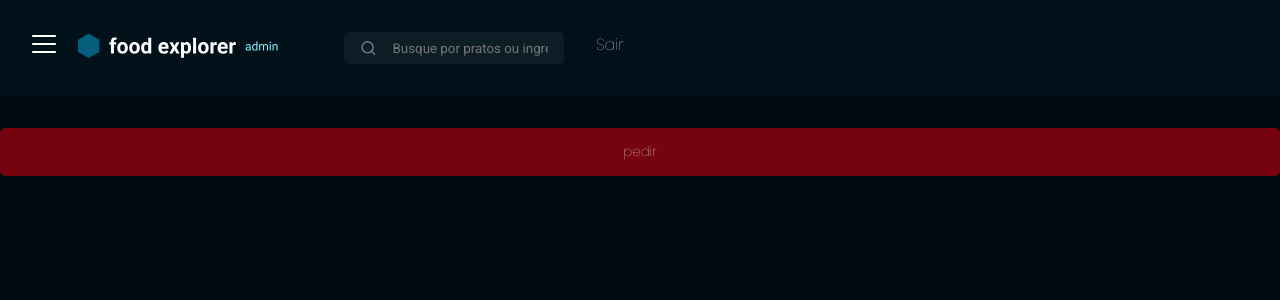
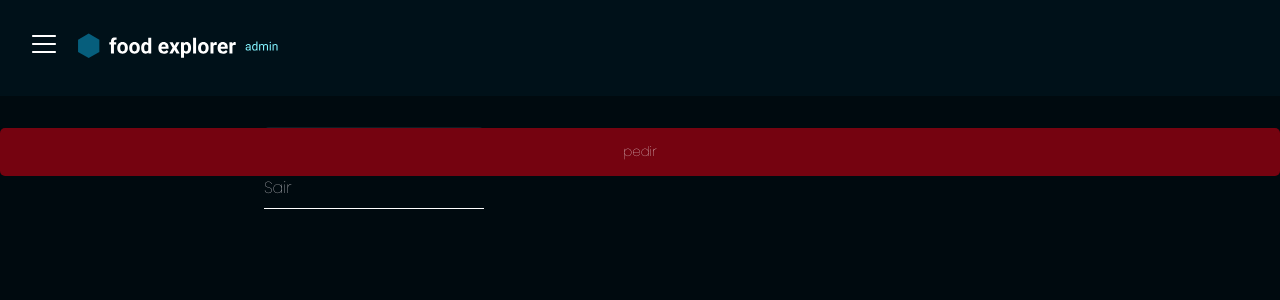
Before and after one commit to daiaanebarbosaf/foodexplorer, a React (Vite) app: page / in a window 1280 px wide. Shown: the top 300 px of the page. Built offline with nearby package versions, Linux system fonts and the light colour scheme.

Commit message:
Dando um espaçamento entre os elementos

```diff
--- a/src/components/Header/styles.js
+++ b/src/components/Header/styles.js
@@ -35,20 +35,23 @@ export const Container = styled.header`
 
 export const Menu = styled.div`
     display: flex;
+    flex-direction: column;
+    justify-content: flex-start;
 
-    > h1 {
+    border-bottom-width: 1px;
+    border-bottom-style: solid;
+    border-bottom-color: ${({ theme }) => theme.COLORS.LIGHT_100};
 
-        font-family: 'Roboto', sans-serif;
-        font-weight: 400;
-    }
+
+    margin-top: 15rem;
+    margin-left: -5rem;
+
+    gap: 1rem;
 
     > p {
         font-family: 'Poppins', sans-serif;
         font-weight: 100;
-    }
-
-    > h1, p {
-        margin-left: 2rem;
+        margin-bottom: 0.5rem;
     }
 `;
 
@@ -65,11 +68,25 @@ export const MenuExpand = styled.div`
 `;
 
 export const MenuClose = styled.div`
-    display: flex;
-    align-items: center;
 
      #buttonClose {
         margin-right: -17rem;
         cursor: pointer;
     }
+
+    > h1 {
+
+        font-family: 'Roboto', sans-serif;
+        font-weight: 400;
+
+    }
+
+    > p {
+        font-family: 'Poppins', sans-serif;
+        font-weight: 100;
+    }
+
+    > h1, p {
+        margin-left: 2rem;
+    }
 `;
```
